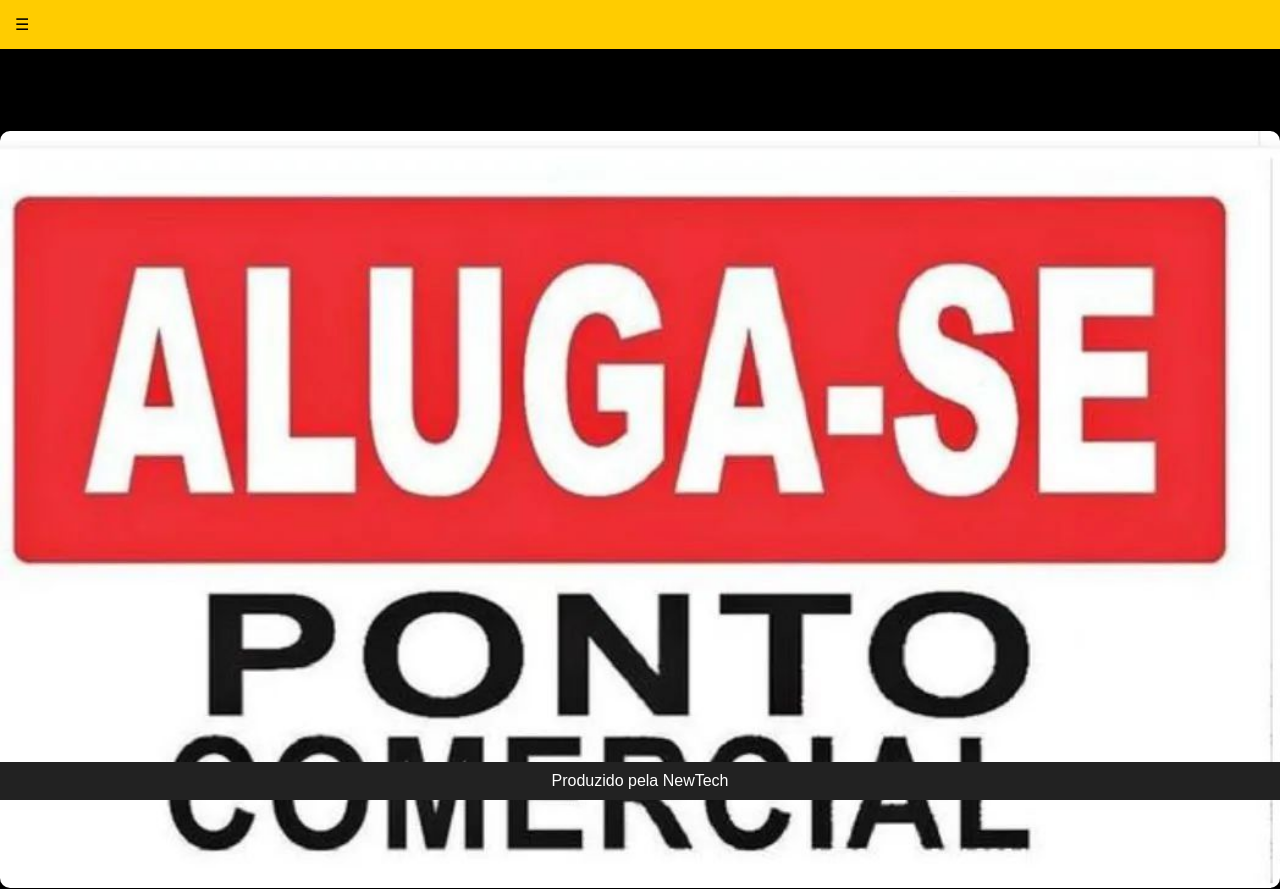
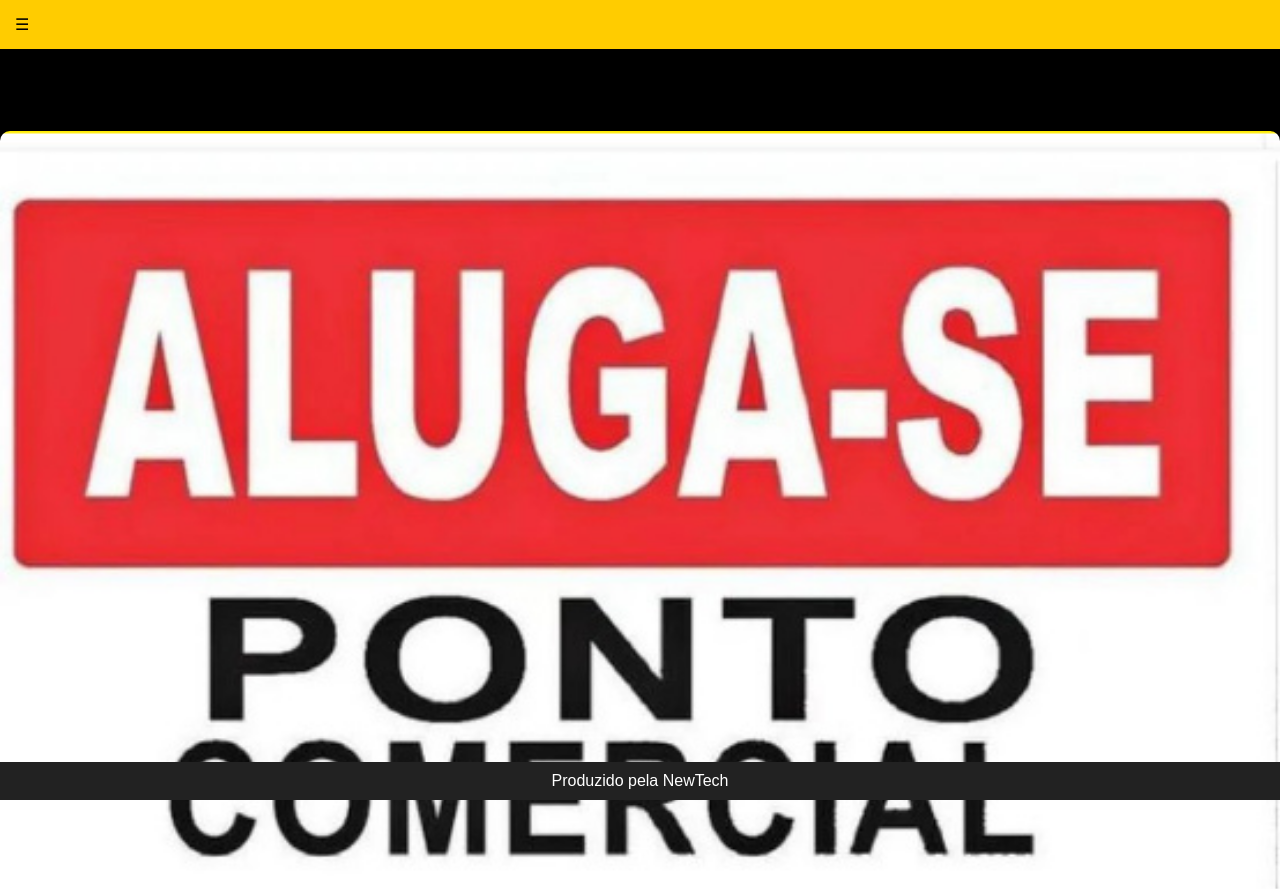
Before and after one commit to SuaSortehoje/AlugueAqui, a plain HTML site: page index.html in a window 1280 px wide. Shown: the top 889 px of the page. Drawn offline with Linux system fonts and the light colour scheme.

Commit message:
Update index.html

```diff
--- a/index.html
+++ b/index.html
@@ -164,7 +164,7 @@
 
     <!-- Conteúdo principal -->
     <div class="container">
-        <img src="https://raw.githubusercontent.com/SuaSortehoje/AlugueAqui/refs/heads/main/572515242186340.jpg" class="main-image" alt="Imagem do imóvel">
+        <img src="https://raw.githubusercontent.com/SuaSortehoje/AlugueAqui/refs/heads/main/carnaval.jpg" class="main-image" alt="Imagem do imóvel">
     </div><br>
     <img class="imgpq" src="https://raw.githubusercontent.com/SuaSortehoje/AlugueAqui/refs/heads/main/IMG-20250203-WA0003.jpg">
     <img class="imgpq" src="https://raw.githubusercontent.com/SuaSortehoje/AlugueAqui/refs/heads/main/IMG-20250203-WA0007.jpg">
```
